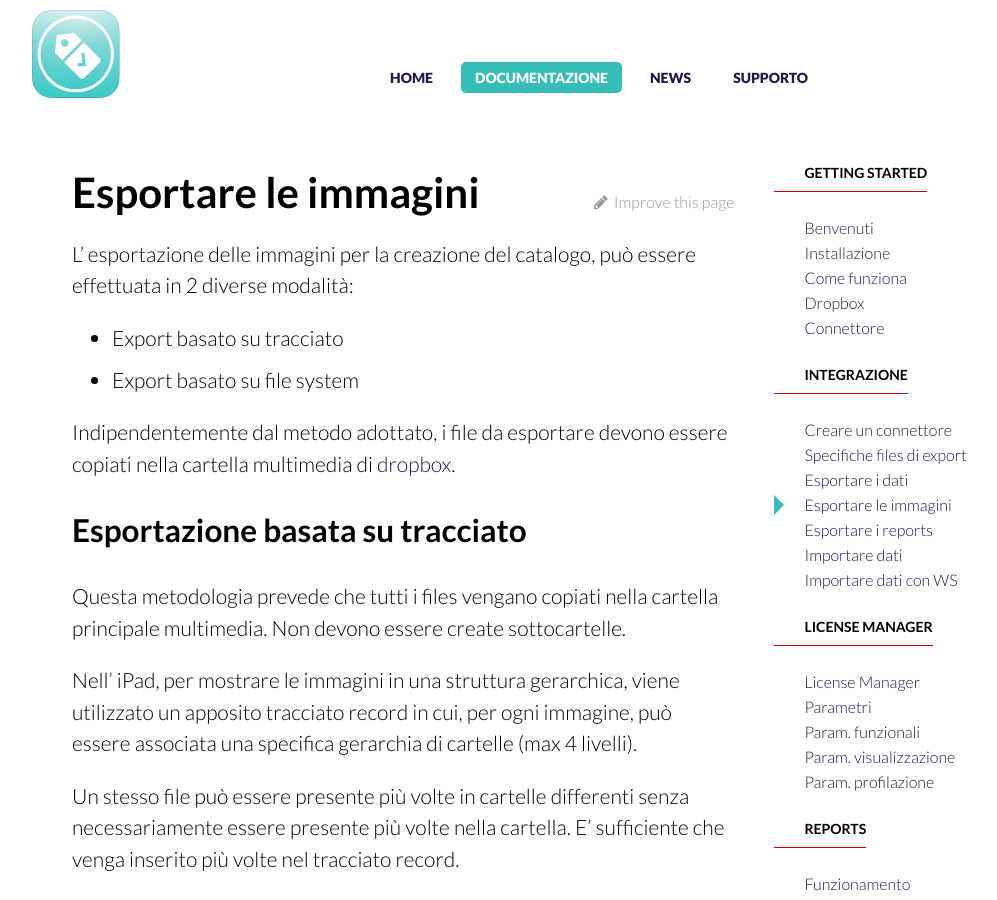
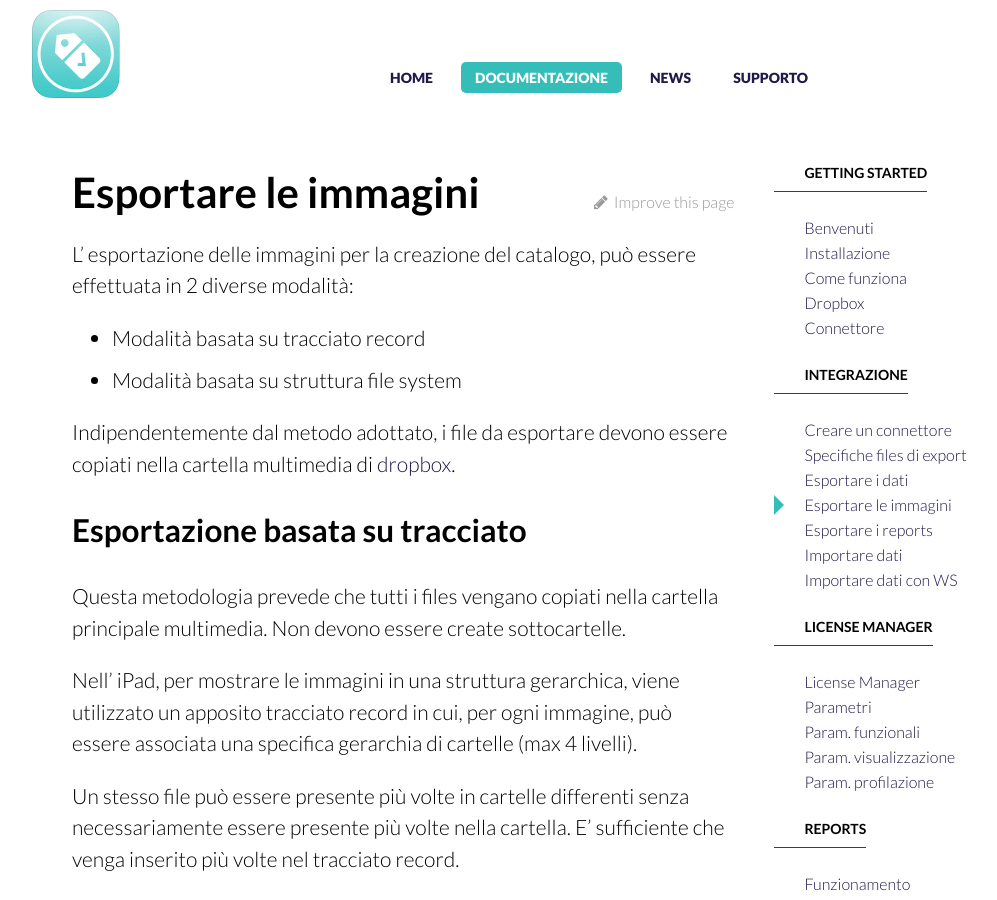
Before and after one commit to teopost/icommerce-website, a Jekyll site: the page built from _docs/export-catalogo.md, in a window 1280 px wide and 900 px high. Shown: the whole window, without its empty margins (139-1136 px from the left). Built offline with Jekyll 4.4.1, drawn with Linux system fonts in a browser that asks for light colours; comment, search, counter and statistics services are not loaded.

Commit message:
minor changes

```diff
--- a/_docs/export-catalogo.md
+++ b/_docs/export-catalogo.md
@@ -5,8 +5,8 @@ permalink: /docs/export-catalogo/
 ---
 L' esportazione delle immagini per la creazione del catalogo, può essere effettuata in 2 diverse modalità:
 
-  *  Export basato su tracciato
-  *  Export basato su file system
+  *  Modalità basata su tracciato record
+  *  Modalità basata su struttura file system
 
 Indipendentemente dal metodo adottato, i file da esportare devono essere copiati nella cartella multimedia di [dropbox](https://www.dropbox.com).
 
```
